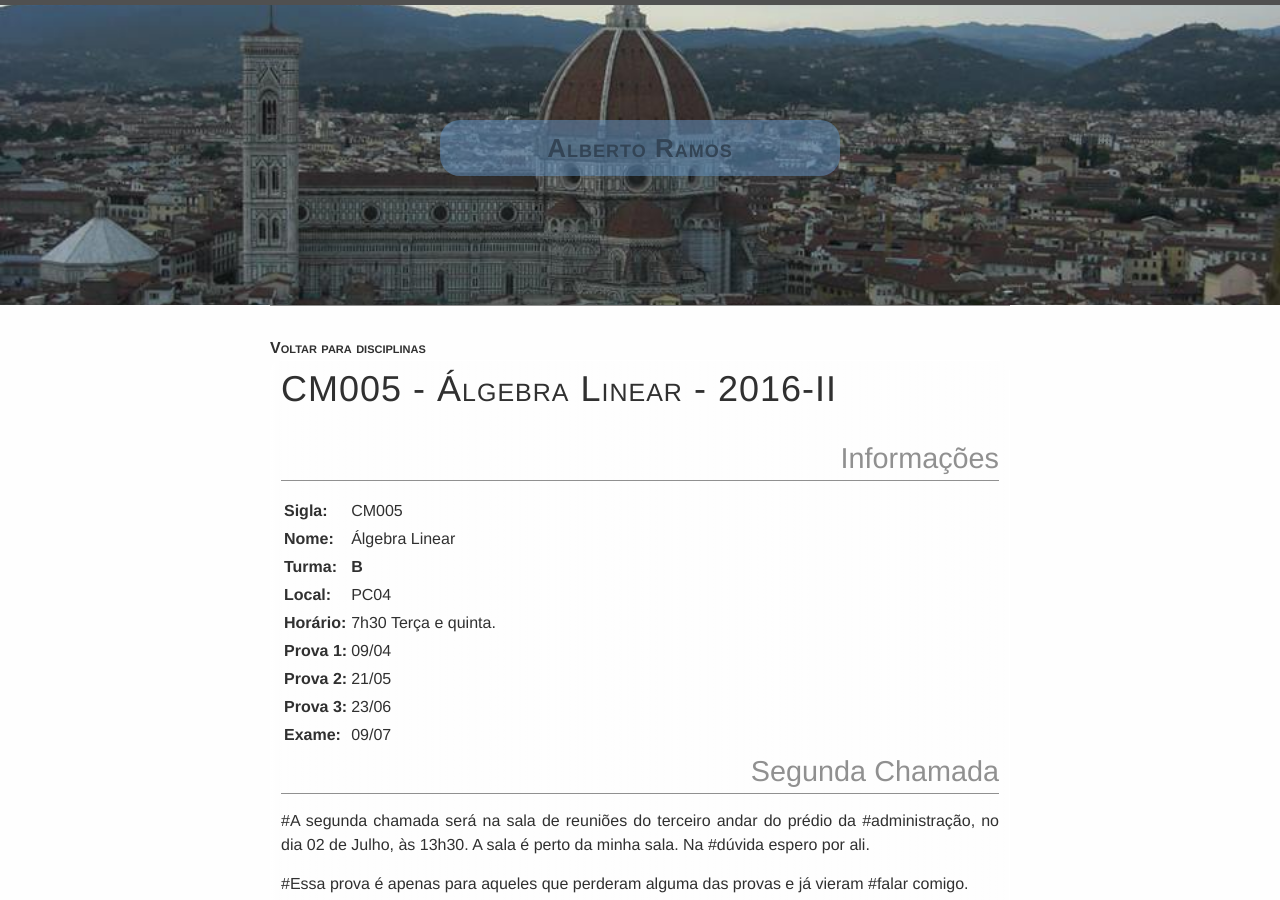
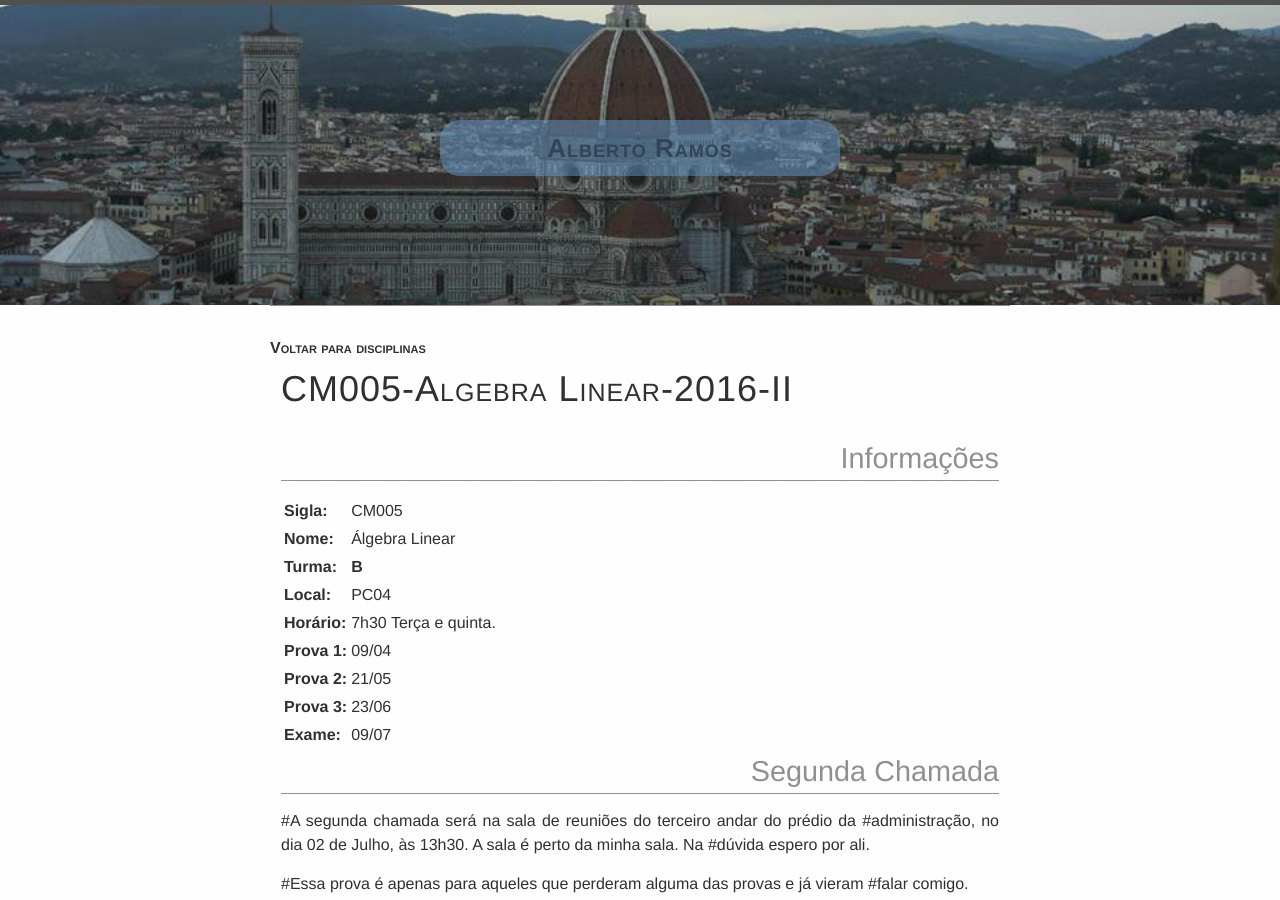
Before and after one commit to abelsiqueira/abelsiqueira.github.io-old, a Jekyll site: the page built from disciplinas/CM005 Algebra Linear.md, in a window 1280 px wide and 900 px high. Built offline with Jekyll 4.4.1, drawn with Linux system fonts in a browser that asks for light colours.

Commit message:
Update CM005 Algebra Linear.md

```diff
--- a/disciplinas/CM005 Algebra Linear.md
+++ b/disciplinas/CM005 Algebra Linear.md
@@ -1,8 +1,8 @@
 ---
 layout:     post
-title:      CM005 - Álgebra Linear - 2016-II
+title:      CM005-Algebra Linear-2016-II
 categories: teaching
-permalink:  /CM005-Algebra-Linear-2016s2/
+permalink:  /CM005-Algebra-Linear-2016-II/
 tag:        2016-II
 ---
 
```
